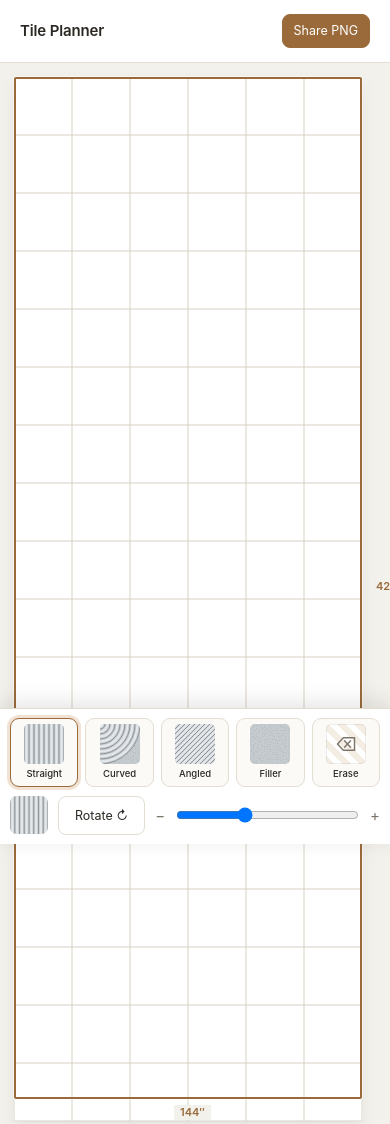
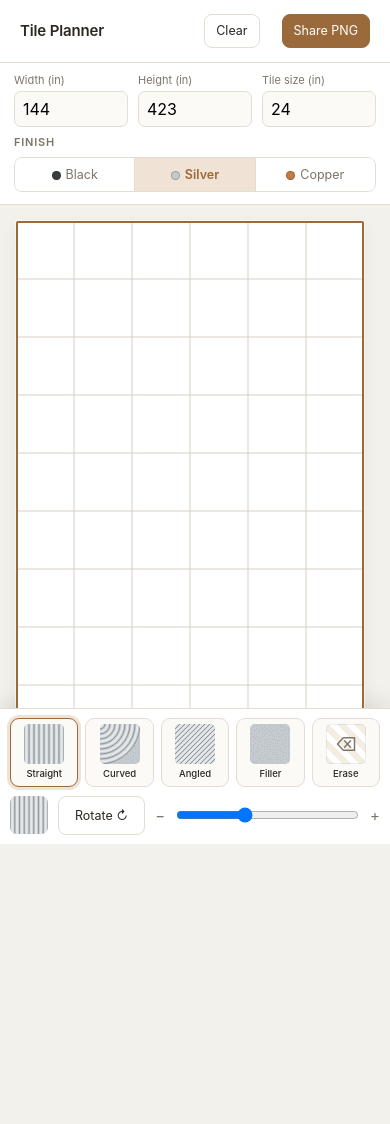
Before and after one commit to mccaffc/tile-planner, a plain HTML site: page index.html in a window 390 px wide. Shown: the top 1124 px of the page. After the commit the page ends 844 px from the top, so only its background shows below. Drawn offline with Linux system fonts and the light colour scheme.

Commit message:
Mobile: static app shell + robust double-tap-zoom fix
The fixed bottom bar overlapped page-scrolled content, burying the
Finish selector. Rebuild mobile as a proper app shell instead:

- body is a 100dvh flex column that never scrolls; aside uses
  display:contents so its groups become flex rows of the layout.
- header · fixed size+finish strip · scrolling canvas · bottom toolbar,
  each a flex row — nothing overlaps or hides. Finish is always visible.
- Size inputs + Finish live in the top strip; palette + rotate + zoom in
  the bottom toolbar; Clear moves to a header button on mobile.

Double-tap zoom:
- Apply touch-action:manipulation on every viewport (not just the phone
  breakpoint, so iPad is covered too).
- Add a canvas touchend guard that cancels the zoom gesture on a quick
  second tap; pointer events still fire so place/rotate keep working.
  (Safari/iPad don't reliably honour touch-action for double-tap zoom.)

```diff
--- a/index.html
+++ b/index.html
@@ -18,7 +18,11 @@
     --shadow:0 1px 2px rgba(40,34,26,.06),0 6px 18px rgba(40,34,26,.06);
   }
   *{box-sizing:border-box}
-  html,body{margin:0;height:100%}
+  /* manipulation = keep scroll + pinch-zoom, block double-tap-to-zoom.
+     Applied on every viewport (incl. iPad, which is wider than the phone
+     breakpoint) since that gesture fights tap-to-place / tap-to-rotate. */
+  html,body{margin:0;height:100%;touch-action:manipulation}
+  .gridwrap,.cell,.tile,.tilesvg,.swatch,.btn,.seg button,.field input,#rotprev{touch-action:manipulation}
   body{
     font:14px/1.4 -apple-system,BlinkMacSystemFont,"Segoe UI",Helvetica,Arial,sans-serif;
     color:var(--ink);background:var(--bg);
@@ -32,6 +36,7 @@
   header h1{font-size:16px;font-weight:600;margin:0;letter-spacing:-.01em}
   header .sub{color:var(--muted);font-size:12.5px}
   header .share{margin-left:auto}
+  header .clearm{display:none}
   .layout{display:flex;flex:1 1 auto;min-height:0}
 
   /* ---- Sidebar ---- */
@@ -127,45 +132,50 @@
     main{overflow:visible;padding:0}
     body{height:auto}
   }
-  /* ---- Phone / narrow ---- */
+  /* ---- Phone / narrow: a static app shell (no page scroll) ----
+     header · fixed size+finish strip · scrolling canvas · bottom toolbar.
+     Each is a flex row of .layout, so nothing ever overlaps or hides. */
   @media (max-width:760px){
-    /* touch-action:manipulation kills the double-tap-to-zoom (and the 300ms
-       tap delay) while still allowing pinch-zoom of the plan */
     html{overflow-x:hidden}
-    body{height:auto;overflow:visible;touch-action:manipulation}
-    header{position:sticky;top:0;z-index:30}
+    body{height:100vh;height:100dvh;overflow:hidden}
+    header{flex:0 0 auto}
     header h1{font-size:15px}
     header .sub{display:none}
-    .layout{flex-direction:column;flex:0 0 auto}
+    header .clearm{display:inline-flex;margin-left:auto}
+    header .share{margin-left:8px}
 
-    /* canvas first, right under the header; room to clear the fixed tool bar */
-    main{order:-1;overflow-x:auto;padding:14px 14px 152px;justify-content:flex-start}
-    .cell{touch-action:manipulation}
+    .layout{flex:1 1 auto;min-height:0;flex-direction:column}
+    aside{display:contents}            /* groups become flex rows of .layout */
 
-    /* settings sit above the canvas, compact; rarely-touched bits hidden */
-    aside{flex:0 0 auto;width:100%;border-right:none;border-bottom:1px solid var(--line);
-      overflow:visible;padding:14px 14px 4px}
-    .group{margin-bottom:14px}
+    /* top strip — size + finish, always reachable */
+    #g-space,#g-finish{order:0;flex:0 0 auto;width:100%;margin:0;background:var(--panel);padding:10px 14px}
+    #g-space{display:flex;gap:10px;align-items:flex-end;padding-bottom:8px}
+    #g-space h2{display:none}
+    #g-space .field{flex:1;flex-direction:column;align-items:stretch;gap:3px;margin:0}
+    #g-space .field label{font-size:11px}
+    #g-space .field input[type=number]{width:100%;font-size:16px;text-align:left}
+    #g-finish{padding-top:0;padding-bottom:12px;border-bottom:1px solid var(--line)}
+    #g-finish h2{margin:0 0 6px}
+
+    /* canvas — the only scrolling region */
+    main{order:1;flex:1 1 auto;min-height:0;overflow:auto;padding:16px;justify-content:flex-start}
     #g-view,#g-counts,#g-tips{display:none}
-    /* 16px inputs so iOS doesn't zoom the page when a field is focused */
-    .field input[type=number]{font-size:16px;width:96px}
 
-    /* Tiles + rotate + zoom pinned to the bottom — change tiles without scrolling */
-    #g-tiles{
-      position:fixed;left:0;right:0;bottom:0;width:100%;z-index:40;margin:0;
-      background:var(--panel);border-top:1px solid var(--line);
+    /* bottom toolbar — palette + rotate + zoom, a plain flex row (no overlap) */
+    #g-tiles{order:2;flex:0 0 auto;width:100%;margin:0;background:var(--panel);
+      border-top:1px solid var(--line);
       padding:9px 10px calc(9px + env(safe-area-inset-bottom));
-      box-shadow:0 -5px 20px rgba(40,34,26,.12);
-    }
+      box-shadow:0 -5px 20px rgba(40,34,26,.10)}
     #g-tiles h2{display:none}
-    /* flex (basis 0 + min-width 0) keeps the 5 swatches equal and never lets the
-       inline SVG thumbs blow out the bar's width */
+    /* flex (basis 0 + min-width 0) keeps the 5 swatches equal and stops the
+       inline-SVG thumbs from blowing out the bar width */
     #g-tiles .palette{display:flex;gap:7px}
     #g-tiles .swatch{flex:1 1 0;min-width:0;overflow:hidden;padding:5px;border-radius:9px;gap:3px}
     #g-tiles .swatch .thumb{width:40px;max-width:100%;margin:0 auto}
     #g-tiles .swatch .lbl{font-size:9.5px}
     #g-tiles .rotrow{margin-top:9px;gap:10px}
-    #g-tiles .rotprev{width:38px;height:38px}
+    #g-tiles .rotprev{width:38px;height:38px;flex:0 0 auto}
+    #g-tiles .rotmeta{flex:0 0 auto}
     #g-tiles .rotmeta .hint{display:none}
     #g-tiles #rotbtn{padding:10px 16px}
     .barzoom{display:flex;flex:1;align-items:center;gap:9px}
@@ -178,6 +188,7 @@
 <header>
   <h1>Tile Planner</h1>
   <span class="sub">Tap to place · tap again to rotate · drag to paint</span>
+  <button class="btn clearm" id="clearTop">Clear</button>
   <button class="btn primary share" id="share">Share PNG</button>
 </header>
 
@@ -476,6 +487,15 @@ gridEl.addEventListener('contextmenu',e=>{
   const r=+cell.dataset.r,c=+cell.dataset.c;
   if(state.grid[r][c]){state.grid[r][c]=null;updateCell(r,c);save();updateCounts();}
 });
+// Hard stop on iOS double-tap-to-zoom over the canvas (Safari/iPad don't always
+// honour touch-action for it). Pointer events still fire, so tap-to-place and
+// tap-again-to-rotate keep working — only the browser's zoom gesture is killed.
+let lastTouchEnd=0;
+gridEl.addEventListener('touchend',e=>{
+  const now=Date.now();
+  if(now-lastTouchEnd<=350) e.preventDefault();
+  lastTouchEnd=now;
+},{passive:false});
 
 /* ---------- controls ---------- */
 function bindNum(id,key){
@@ -499,10 +519,12 @@ function setZoom(v){
 });
 document.getElementById('rotbtn').onclick=rotate;
 function rotate(){state.rot=(state.rot+90)%360;updateRotPrev();save();}
-document.getElementById('clear').onclick=()=>{
+function clearAll(){
   if(!confirm('Clear all placed tiles?'))return;
   state.grid=state.grid.map(row=>row.map(()=>null));render();save();
-};
+}
+document.getElementById('clear').onclick=clearAll;
+document.getElementById('clearTop').onclick=clearAll;
 document.getElementById('print').onclick=()=>window.print();
 
 /* ---------- PNG export / share ---------- */
```
